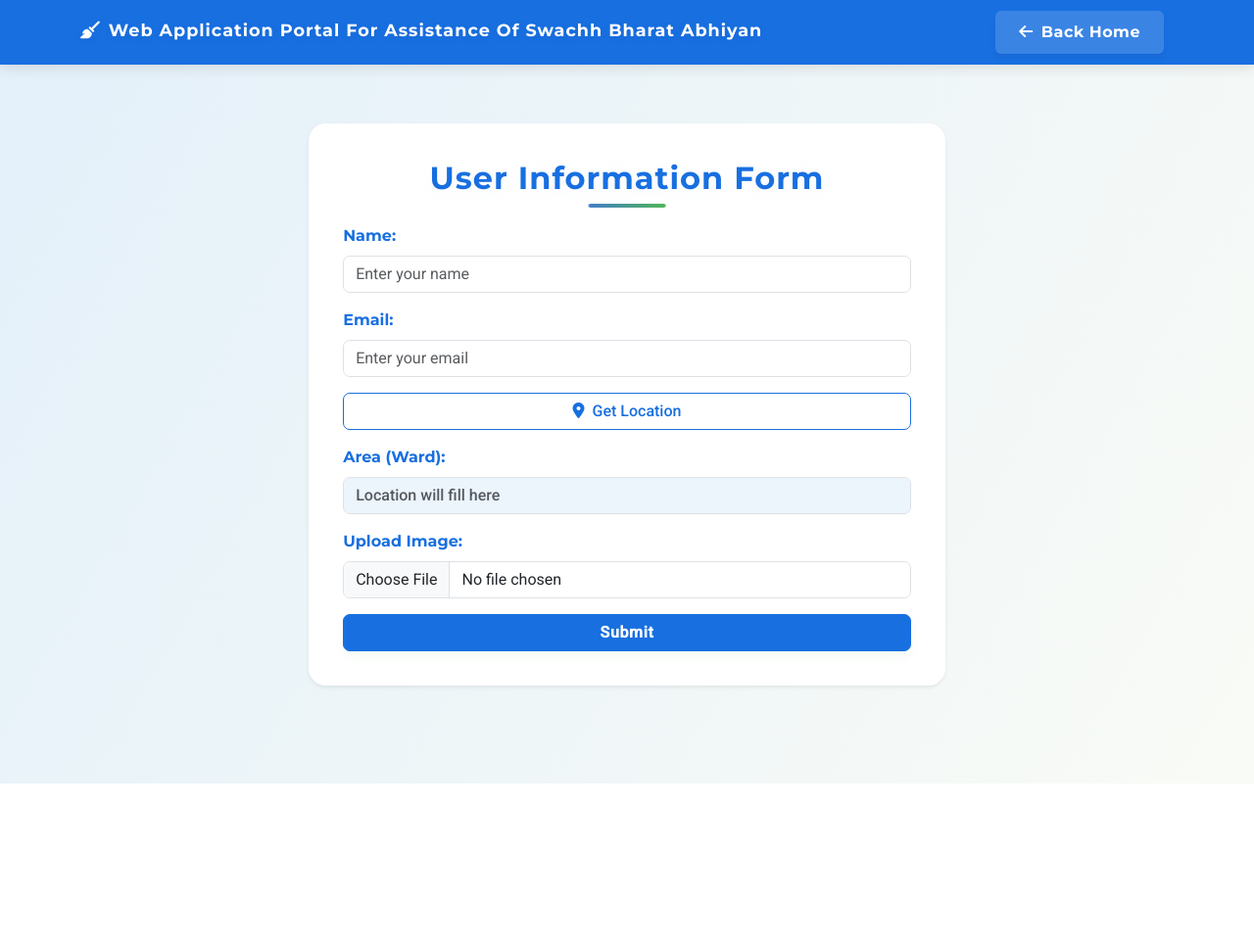
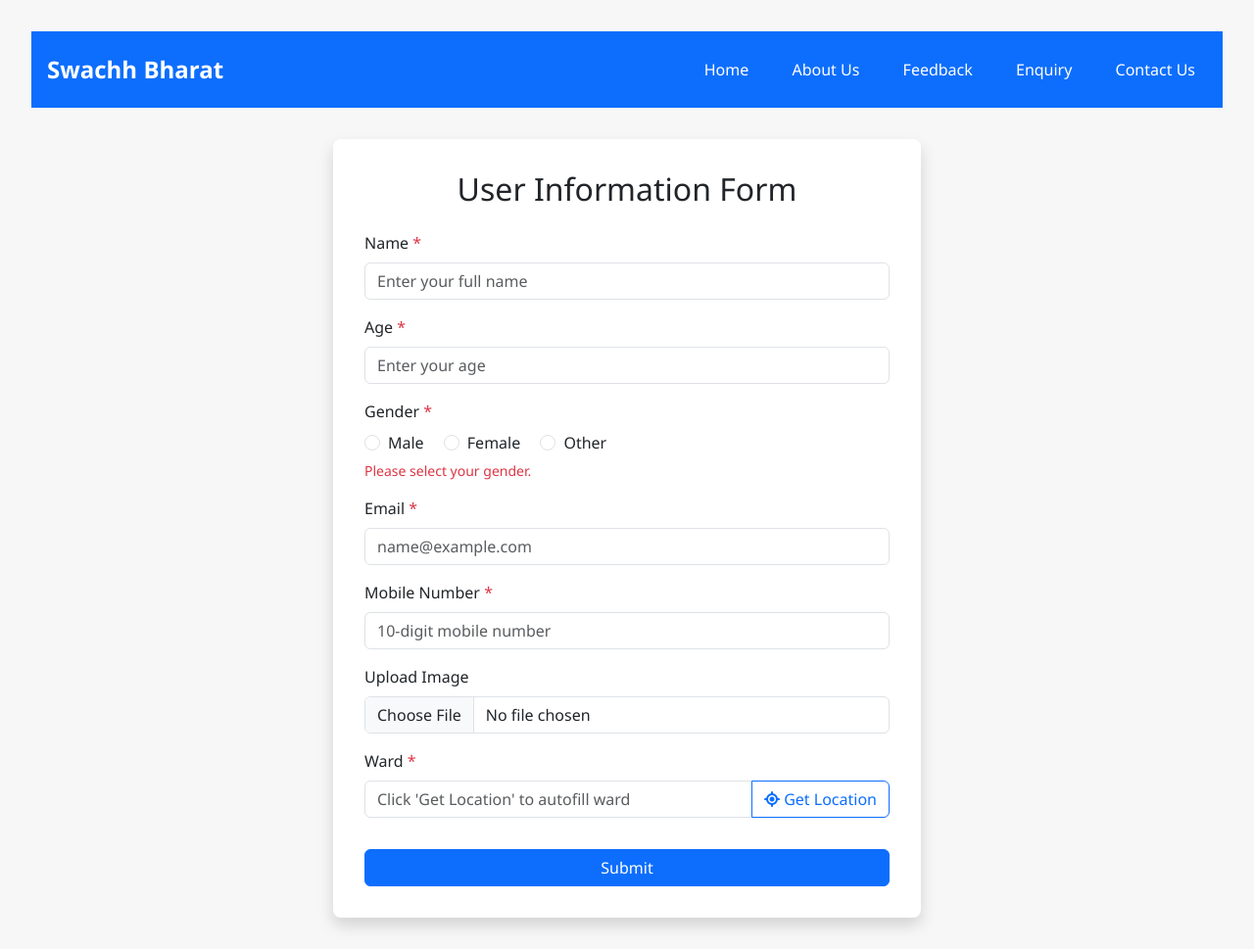
Before and after one commit to Ashwatht957/WSwachhBharat, a Flask app: page /user/ in a window 1280 px wide. Shown: the whole page at 98% size. Before the commit the page ends 800 px from the top, so only its background shows below. Run offline with Flask 3, Linux system fonts and the light colour scheme; some libraries are stand-ins or nearby versions.

Commit message:
Update: Modified user_form.html template

```diff
--- a/templates/user/user_form.html
+++ b/templates/user/user_form.html
@@ -3,357 +3,300 @@
 <head>
   <meta charset="UTF-8" />
   <meta name="viewport" content="width=device-width, initial-scale=1" />
-    <title>User Information Form</title>
+  <title>Swachh Bharat - User Form</title>
   <!-- Bootstrap CSS -->
   <link href="https://cdn.jsdelivr.net/npm/bootstrap@5.3.0/dist/css/bootstrap.min.css" rel="stylesheet" />
-    <!-- Google Fonts -->
-    <link href="https://fonts.googleapis.com/css2?family=Montserrat:wght@700&family=Roboto:wght@400;500&display=swap" rel="stylesheet" />
-    <!-- Font Awesome -->
-    <link rel="stylesheet" href="https://cdnjs.cloudflare.com/ajax/libs/font-awesome/6.4.0/css/all.min.css" />
   <style>
-        :root {
-            --primary-color: #186fe0;
-            --secondary-color: #4cb552;
-            --dark-color: #343a40;
-            --light-color: #f4f4f9;
+    body {
+      background: #f7f7f7;
+      font-family: 'Segoe UI', Tahoma, Geneva, Verdana, sans-serif;
+      padding: 2rem;
     }
-
-        body {
-            background: linear-gradient(120deg, #e3f0fa 0%, #f9fbf6 100%);
-            font-family: 'Roboto', 'Poppins', sans-serif;
-            color: #333;
-            min-height: 100vh;
+    .form-container {
+      background: white;
+      max-width: 600px;
+      margin: auto;
+      padding: 2rem;
+      border-radius: 8px;
+      box-shadow: 0 2px 10px rgb(0 0 0 / 0.1);
     }
-
-        /* Navbar Decoration */
-        .navbar {
-            background: var(--primary-color) !important;
-            box-shadow: 0 4px 12px rgba(0, 0, 0, 0.1);
-            padding-top: 0.7rem;
-            padding-bottom: 0.7rem;
-            font-family: 'Montserrat', sans-serif;
-        }
-        .navbar-brand {
-            font-weight: 600;
-            font-size: 1.1rem;
-            color: white !important;
-            letter-spacing: 1px;
-            text-shadow: 0 2px 6px rgba(44, 99, 190, 0.18);
-            margin-bottom: 0.25rem;
-            margin-right: 2.2rem;
-        }
-        .nav-btn {
-            display: inline-block;
-            padding: 10px 24px;
-            margin: 0 10px;
-            border: none;
-            border-radius: 6px;
-            background: rgba(255,255,255,0.15);
-            color: white !important;
-            font-weight: 500;
-            text-decoration: none;
-            cursor: pointer;
-            transition: all 0.3s cubic-bezier(.4,2,.4,1);
-            position: relative;
-            overflow: hidden;
-            backdrop-filter: blur(4px);
-            -webkit-backdrop-filter: blur(4px);
-            box-shadow: 0 4px 6px rgba(0,0,0,0.05);
-            font-size: 1rem;
-            letter-spacing: 0.03em;
-        }
-        .nav-btn:hover, .nav-btn:focus {
-            background: rgba(255,255,255,0.25);
-            color: #186fe0 !important;
-            transform: translateY(-2px) scale(1.04);
-            box-shadow: 0 6px 18px rgba(0,0,0,0.12);
-            outline: none;
-            text-decoration: none;
-        }
-        .nav-btn:active {
-            transform: translateY(0) scale(0.98);
-        }
-        .nav-btn::after {
-            content: "";
-            position: absolute;
-            top: 50%;
-            left: 50%;
-            width: 5px;
-            height: 5px;
-            background: rgba(255, 255, 255, 0.5);
-            opacity: 0;
-            border-radius: 100%;
-            transform: scale(1, 1) translate(-50%);
-            transform-origin: 50% 50%;
-        }
-        .nav-btn:focus:not(:active)::after {
-            animation: ripple 0.6s ease-out;
-        }
-        @keyframes ripple {
-            0% {
-                transform: scale(0, 0);
-                opacity: 0.5;
-            }
-            100% {
-                transform: scale(20, 20);
-                opacity: 0;
-            }
-        }
-        @media (max-width: 768px) {
-            .navbar-brand {
-                margin-right: 0;
-                margin-bottom: 0.5rem;
-                font-size: 1rem;
-            }
-            .nav-btn {
-                display: block;
-                width: 100%;
-                margin: 8px 0;
-                text-align: center;
-            }
-            .navbar .container {
-                flex-direction: column;
-                align-items: flex-start;
-            }
-            .navbar-collapse {
-                width: 100%;
-            }
-        }
-
-        /* Animated Form Card */
-        .form-container {
-            max-width: 650px;
-            margin: 60px auto 30px auto;
-            background: rgba(255, 255, 255, 0.98);
-            padding: 2.3rem 2.2rem 2.2rem 2.2rem;
-            border-radius: 18px;
-            box-shadow: 0 6px 24px rgba(24, 111, 224, 0.11), 0 1.5px 3px rgba(76, 181, 82, 0.02);
-            transition: box-shadow 0.3s cubic-bezier(.4,1.4,.4,1), transform 0.18s cubic-bezier(.4,1.4,.4,1);
-            position: relative;
-        }
-        .form-container:hover {
-            box-shadow: 0 10px 32px rgba(24, 111, 224, 0.17);
-            transform: translateY(-3px) scale(1.012);
-        }
-
-        .form-container h2 {
-            font-family: 'Montserrat', sans-serif;
-            font-size: 2rem;
-            color: var(--primary-color);
-            margin-bottom: 1.7rem;
-            letter-spacing: 1px;
-            font-weight: 700;
-            text-align: center;
-            text-shadow: 0 2px 16px #cfe0fa32;
-            position: relative;
-        }
-        .form-container h2::after {
-            content: '';
-            position: absolute;
-            left: 50%;
-            transform: translateX(-50%);
-            bottom: -10px;
-            width: 60px;
-            height: 4px;
-            background: linear-gradient(90deg, #3d7ac6, #4cb552);
-            border-radius: 2px;
-            opacity: 0.5;
-            animation: underlineFade 2s infinite alternate;
-        }
-        @keyframes underlineFade {
-            to { opacity: 1; width: 80px; }
-        }
-
-        label.form-label {
-            color: var(--primary-color);
-            font-weight: 600;
-            font-family: 'Montserrat', sans-serif;
-        }
-
-        .form-control, .btn, .form-select {
-            border-radius: 7px;
-        }
-        .form-control:focus {
-            border-color: var(--primary-color);
-            box-shadow: 0 0 0 0.2rem rgba(24, 111, 224, 0.09);
-        }
-
-        .btn-outline-primary {
-            border-color: var(--primary-color) !important;
-            color: var(--primary-color) !important;
-            font-weight: 500;
-            background: transparent;
-            transition: background 0.2s, color 0.2s;
-        }
-        .btn-outline-primary:hover, .btn-outline-primary:focus {
-            background: var(--primary-color) !important;
-            color: #fff !important;
-        }
-
-        .btn-primary {
-            background-color: var(--primary-color) !important;
-            border-color: var(--primary-color) !important;
-            font-weight: 600;
-            letter-spacing: 0.04em;
-            box-shadow: 0 4px 12px rgba(76,181,82,0.08);
-            transition: background 0.2s, box-shadow 0.2s;
-        }
-        .btn-primary:hover, .btn-primary:focus {
-            background-color: #1358c0 !important;
-            border-color: #1358c0 !important;
-            box-shadow: 0 8px 24px rgba(24, 111, 224, 0.12);
-        }
-
-        /* Loader */
     .loader {
+      display: none;
       border: 5px solid #f3f3f3;
-            border-top: 5px solid #3498db;
+      border-top: 5px solid #0d6efd;
       border-radius: 50%;
-            width: 44px;
-            height: 44px;
+      width: 36px;
+      height: 36px;
       animation: spin 1s linear infinite;
-            display: none;
-            margin: 22px auto 0 auto;
+      margin: 1rem auto;
     }
     @keyframes spin {
       0% { transform: rotate(0deg); }
       100% { transform: rotate(360deg); }
     }
-
     #successMessage, #errorMessage {
       display: none;
+      margin-top: 1rem;
+      padding: 12px 18px;
+      border-radius: 6px;
+      font-weight: 600;
+      text-align: center;
     }
-
-        /* Placeholder style for read-only input */
-        #ward[readonly] {
-            background-color: #ecf4fc;
-            color: #186fe0;
+    #successMessage {
+      background-color: #d7f0d8;
+      color: #2e7d32;
+      border: 1.5px solid #2e7d32;
+    }
+    #errorMessage {
+      background-color: #f9d6d5;
+      color: #c62828;
+      border: 1.5px solid #c62828;
+    }
+    /* Navbar styles */
+    nav.navbar {
+      background-color: #0d6efd;
+      padding: 1rem;
+      margin-bottom: 2rem;
+    }
+    nav.navbar a.navbar-brand {
+      color: white;
+      font-weight: 700;
+      font-size: 1.5rem;
+      text-decoration: none;
+    }
+    nav.navbar .nav-btn {
+      color: white;
+      margin-left: 1rem;
+      text-decoration: none;
       font-weight: 500;
+      padding: 0.375rem 0.75rem;
+      border-radius: 0.375rem;
+      transition: background-color 0.3s ease;
     }
-
-        /* Responsive for mobile */
-        @media (max-width: 576px) {
-            .form-container {
-                padding: 1.2rem 0.7rem;
+    nav.navbar .nav-btn:hover {
+      background-color: rgba(255, 255, 255, 0.2);
+      color: white;
     }
-            .form-container h2 {
-                font-size: 1.2rem;
-            }
+    .invalid-feedback.d-block {
+      display: none;
     }
   </style>
 </head>
 <body>
-
-<!-- Navigation Bar -->
-<nav class="navbar navbar-expand-lg navbar-dark">
-    <div class="container">
-        <a class="navbar-brand align-self-center" href="#">
-            <i class="fas fa-broom me-2"></i>Web Application Portal For Assistance Of Swachh Bharat Abhiyan
-        </a>
-        <button class="navbar-toggler" type="button" data-bs-toggle="collapse" data-bs-target="#navUserForm">
-            <span class="navbar-toggler-icon"></span>
-        </button>
-        <div class="collapse navbar-collapse justify-content-end" id="navUserForm">
-            <div class="d-flex flex-column flex-lg-row align-items-lg-center ms-lg-4 mt-2 mt-lg-0">
-                <a class="nav-btn" href="{{ url_for('index') }}">
-                    <i class="fas fa-arrow-left me-2"></i>Back Home
-                </a>
-            </div>
-        </div>
+  <!-- Navbar -->
+  <nav class="navbar d-flex align-items-center justify-content-between">
+    <a href="#" class="navbar-brand">Swachh Bharat</a>
+    <div>
+      <a href="/" class="nav-btn">Home</a>
+      <a href="/aboutus" class="nav-btn">About Us</a>
+      <a href="/feedback" class="nav-btn">Feedback</a>
+      <a href="/enquiry" class="nav-btn">Enquiry</a>
+      <a href="/contact" class="nav-btn">Contact Us</a>
     </div>
   </nav>
 
-<div class="container form-container shadow-sm">
-    <h2>User Information Form</h2>
-    <form id="userForm" method="POST" enctype="multipart/form-data" novalidate>
+  <!-- Form Container -->
+  <section class="form-container shadow">
+    <h2 class="mb-4 text-center">User Information Form</h2>
+
+    <form id="userForm" action="/user/store" method="POST" enctype="multipart/form-data" novalidate>
+      <!-- Name -->
       <div class="mb-3">
-            <label for="name" class="form-label fw-semibold">Name:</label>
-            <input type="text" id="name" name="name" class="form-control" required placeholder="Enter your name" />
+        <label for="name" class="form-label">Name <span class="text-danger">*</span></label>
+        <input
+          type="text"
+          class="form-control"
+          id="name"
+          name="name"
+          placeholder="Enter your full name"
+          required
+        />
         <div class="invalid-feedback">Please enter your name.</div>
       </div>
+
+      <!-- Age -->
       <div class="mb-3">
-            <label for="email" class="form-label fw-semibold">Email:</label>
-            <input type="email" id="email" name="email" class="form-control" required placeholder="Enter your email" />
+        <label for="age" class="form-label">Age <span class="text-danger">*</span></label>
+        <input
+          type="number"
+          class="form-control"
+          id="age"
+          name="age"
+          placeholder="Enter your age"
+          min="1"
+          max="120"
+          required
+        />
+        <div class="invalid-feedback">Please enter a valid age (1-120).</div>
+      </div>
+
+      <!-- Gender -->
+      <div class="mb-3">
+        <label class="form-label d-block">Gender <span class="text-danger">*</span></label>
+        <div class="form-check form-check-inline">
+          <input class="form-check-input" type="radio" name="gender" id="genderMale" value="Male" required />
+          <label class="form-check-label" for="genderMale">Male</label>
+        </div>
+        <div class="form-check form-check-inline">
+          <input class="form-check-input" type="radio" name="gender" id="genderFemale" value="Female" />
+          <label class="form-check-label" for="genderFemale">Female</label>
+        </div>
+        <div class="form-check form-check-inline">
+          <input class="form-check-input" type="radio" name="gender" id="genderOther" value="Other" />
+          <label class="form-check-label" for="genderOther">Other</label>
+        </div>
+        <div class="invalid-feedback d-block" id="genderFeedback">Please select your gender.</div>
+      </div>
+
+      <!-- Email -->
+      <div class="mb-3">
+        <label for="email" class="form-label">Email <span class="text-danger">*</span></label>
+        <input
+          type="email"
+          class="form-control"
+          id="email"
+          name="email"
+          placeholder="name@example.com"
+          required
+        />
         <div class="invalid-feedback">Please enter a valid email address.</div>
       </div>
-        <!-- Hidden fields for latitude, longitude, and ward_id -->
+
+      <!-- Mobile Number -->
+      <div class="mb-3">
+        <label for="mobile" class="form-label">Mobile Number <span class="text-danger">*</span></label>
+        <input
+          type="tel"
+          class="form-control"
+          id="mobile"
+          name="mobile"
+          placeholder="10-digit mobile number"
+          pattern="^\d{10}$"
+          required
+        />
+        <div class="invalid-feedback">Please enter a valid 10-digit mobile number.</div>
+      </div>
+
+      <!-- Image Upload -->
+      <div class="mb-3">
+        <label for="image" class="form-label">Upload Image</label>
+        <input
+          type="file"
+          class="form-control"
+          id="image"
+          name="image"
+          accept="image/*"
+        />
+      </div>
+
+      <!-- Ward -->
+      <div class="mb-3">
+        <label for="ward" class="form-label">Ward <span class="text-danger">*</span></label>
+        <div class="input-group">
+          <input
+            type="text"
+            id="ward"
+            name="ward"
+            class="form-control"
+            placeholder="Click 'Get Location' to autofill ward"
+            readonly
+            required
+          />
+          <input type="hidden" id="ward_id" name="ward_id" />
+          <button
+            type="button"
+            id="getLocationBtn"
+            class="btn btn-outline-primary"
+            title="Get current location and ward"
+          >
+            <i class="fa-solid fa-location-crosshairs"></i> Get Location
+          </button>
+        </div>
+        <div class="invalid-feedback">Ward is required. Please get your location.</div>
+      </div>
+
+      <!-- Hidden latitude & longitude inputs -->
       <input type="hidden" id="latitude" name="latitude" />
       <input type="hidden" id="longitude" name="longitude" />
-        <input type="hidden" id="ward_id" name="ward_id" />
-        <div class="mb-3">
-            <button type="button" id="getLocationButton" class="btn btn-outline-primary w-100">
-                <i class="fas fa-location-dot me-2"></i>Get Location
-            </button>
-        </div>
-        <div class="mb-3">
-            <label for="ward" class="form-label fw-semibold">Area (Ward):</label>
-            <input type="text" id="ward" name="ward" class="form-control" readonly placeholder="Location will fill here" />
-        </div>
-        <div class="mb-3">
-            <label for="image" class="form-label fw-semibold">Upload Image:</label>
-            <input type="file" id="image" name="image" accept="image/*" class="form-control" />
-        </div>
-        <button type="submit" class="btn btn-primary w-100">Submit</button>
+
+      <button type="submit" class="btn btn-primary w-100 mt-3">Submit</button>
     </form>
-    <div id="loader" class="loader" aria-label="Loading"></div>
-    <div id="successMessage" class="alert alert-success mt-4" role="alert">
-        Data inserted and email sent successfully!
-    </div>
-    <div id="errorMessage" class="alert alert-danger mt-4" role="alert"></div>
-</div>
+
+    <!-- Loader and Messages -->
+    <div class="loader" id="loader"></div>
+    <div id="successMessage">User added successfully!</div>
+    <div id="errorMessage">Error occurred! Try again.</div>
+  </section>
+
+  <!-- Bootstrap JS Bundle -->
+  <script src="https://cdn.jsdelivr.net/npm/bootstrap@5.3.0/dist/js/bootstrap.bundle.min.js"></script>
+  <!-- Font Awesome for location icon (optional) -->
+  <script src="https://kit.fontawesome.com/a076d05399.js" crossorigin="anonymous"></script>
 
   <script>
-    (function () {
-        "use strict";
-
     const form = document.getElementById('userForm');
-        const getLocationBtn = document.getElementById('getLocationButton');
     const loader = document.getElementById('loader');
     const successMessage = document.getElementById('successMessage');
     const errorMessage = document.getElementById('errorMessage');
+    const getLocationBtn = document.getElementById('getLocationBtn');
     const wardInput = document.getElementById('ward');
     const wardIdInput = document.getElementById('ward_id');
     const latitudeInput = document.getElementById('latitude');
     const longitudeInput = document.getElementById('longitude');
+    const genderRadios = form.elements['gender'];
+    const genderFeedback = document.getElementById('genderFeedback');
 
-        // Show loader helper
-        function showLoader() { loader.style.display = 'block'; }
-        function hideLoader() { loader.style.display = 'none'; }
+    function showLoader() {
+      loader.style.display = 'block';
+      getLocationBtn.disabled = true;
+    }
 
-        // Reset messages
+    function hideLoader() {
+      loader.style.display = 'none';
+      getLocationBtn.disabled = false;
+    }
+
     function resetMessages() {
       successMessage.style.display = 'none';
       errorMessage.style.display = 'none';
-            errorMessage.textContent = '';
+      genderFeedback.style.display = 'none';
     }
 
-        // Geolocation and ward fetch
+    function validateGender() {
+      for (const radio of genderRadios) {
+        if (radio.checked) {
+          genderFeedback.style.display = 'none';
+          return true;
+        }
+      }
+      genderFeedback.style.display = 'block';
+      return false;
+    }
+
     getLocationBtn.addEventListener('click', () => {
       resetMessages();
 
       if (!navigator.geolocation) {
-                alert('❌ Geolocation is not supported by your browser.');
+        alert('Geolocation is not supported by your browser.');
         return;
       }
 
       showLoader();
 
       navigator.geolocation.getCurrentPosition(
-                position => {
+        (position) => {
           const lat = position.coords.latitude;
           const lon = position.coords.longitude;
-
           latitudeInput.value = lat;
           longitudeInput.value = lon;
 
           fetch(`/user/get_ward?lat=${lat}&lon=${lon}`)
-                        .then(res => res.json())
-                        .then(data => {
+            .then((res) => res.json())
+            .then((data) => {
               if (data.ward_id && data.ward_name && data.distance === undefined) {
                 wardInput.value = data.ward_name;
                 wardIdInput.value = data.ward_id;
               } else {
-                                // No exact ward found or outside area
                 wardInput.value = '';
                 wardIdInput.value = '';
                 alert('🚫 You are outside Rabakavi-Banahatti municipal limits.');
@@ -368,64 +311,47 @@
               hideLoader();
             });
         },
-                error => {
-                    alert(`❌ Geolocation error: ${error.message}`);
+        (error) => {
           hideLoader();
+          switch (error.code) {
+            case error.PERMISSION_DENIED:
+              alert('❌ Location permission denied by user.');
+              break;
+            case error.POSITION_UNAVAILABLE:
+              alert('❌ Location information is unavailable.');
+              break;
+            case error.TIMEOUT:
+              alert('❌ The request to get your location timed out.');
+              break;
+            default:
+              alert('❌ An unknown error occurred while fetching location.');
+          }
         }
       );
     });
 
-        // Form validation and submission
     form.addEventListener('submit', (e) => {
-            e.preventDefault();
       resetMessages();
 
-            // Simple validation
-            if (!form.checkValidity()) {
-                e.stopPropagation();
-                form.classList.add('was-validated');
+      if (!validateGender()) {
+        e.preventDefault();
         return;
       }
 
-            if (!latitudeInput.value || !longitudeInput.value || !wardInput.value) {
-                errorMessage.textContent = 'Please use "Get Location" button to fill location details.';
-                errorMessage.style.display = 'block';
+      if (!wardInput.value) {
+        e.preventDefault();
+        alert('Please click "Get Location" and allow location access to autofill your ward.');
+        wardInput.focus();
         return;
       }
 
-            const formData = new FormData(form);
-            showLoader();
+      if (!form.checkValidity()) {
+        e.preventDefault();
+        e.stopPropagation();
+      }
 
-            fetch('/user/submit_user', {
-                method: 'POST',
-                body: formData
-            })
-            .then(res => res.json())
-            .then(data => {
-                hideLoader();
-                if (data.success) {
-                    successMessage.style.display = 'block';
-                    errorMessage.style.display = 'none';
-                    form.reset();
-                    wardInput.value = '';
-                    wardIdInput.value = '';
-                    latitudeInput.value = '';
-                    longitudeInput.value = '';
-                    form.classList.remove('was-validated');
-                } else {
-                    errorMessage.textContent = data.error || 'Submission failed. Please try again.';
-                    errorMessage.style.display = 'block';
-                    successMessage.style.display = 'none';
-                }
-            })
-            .catch(() => {
-                hideLoader();
-                errorMessage.textContent = 'An unexpected error occurred.';
-                errorMessage.style.display = 'block';
-                successMessage.style.display = 'none';
+      form.classList.add('was-validated');
     });
-        });
-    })();
   </script>
 </body>
 </html>
```
Lines whose indentation alone changed are shown as unchanged.
